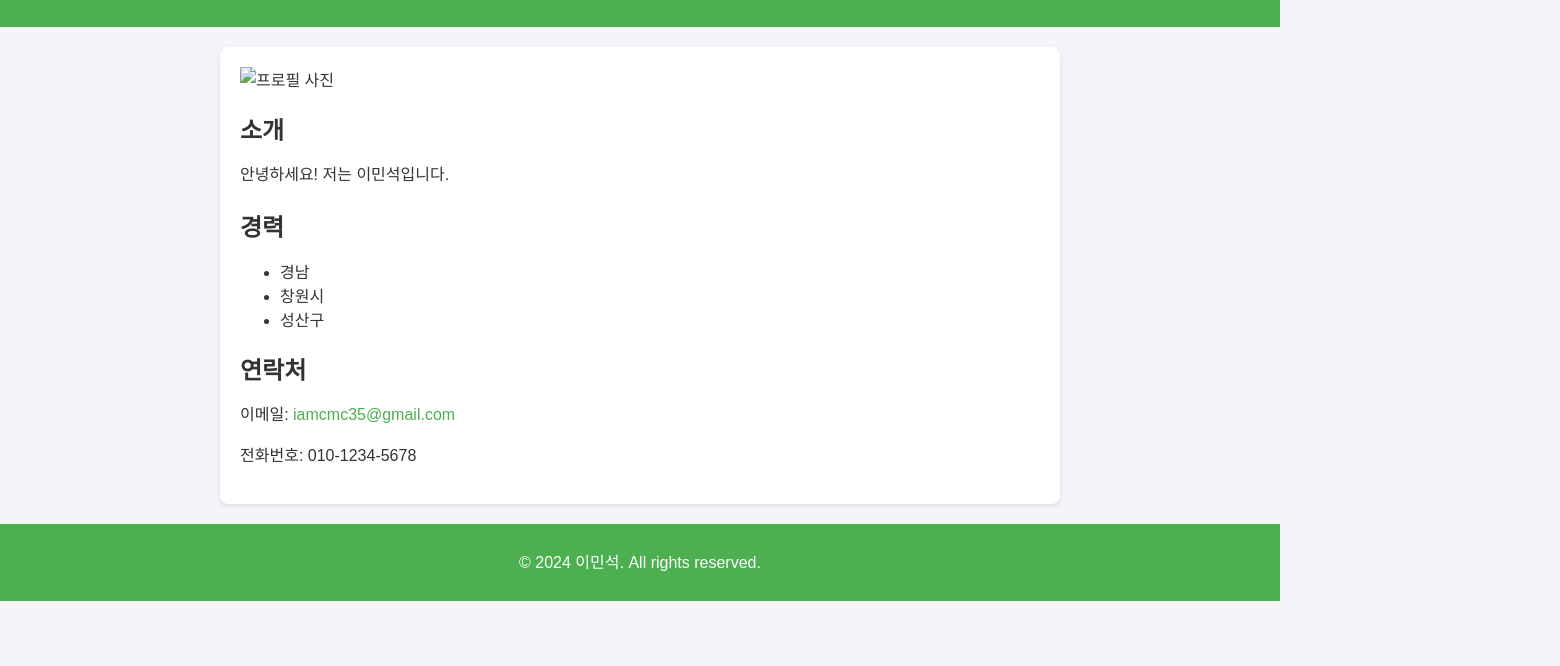
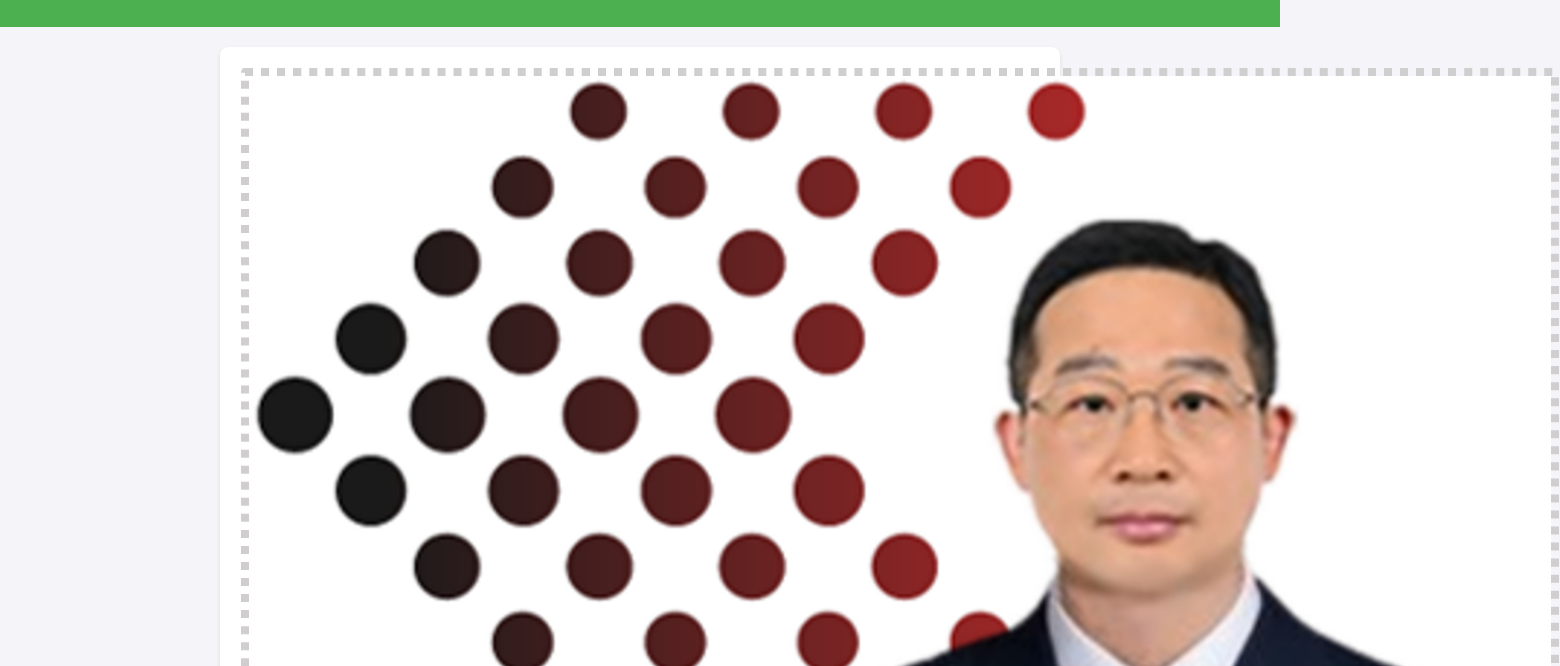
Before and after one commit to iamcmc35/myweb01, a plain HTML site: page index.html in a window 1280 px wide. Shown: the part 90-756 px from the top of the page, 1560 px wide, since content can reach past the window. Drawn offline with Linux system fonts and the light colour scheme.

Commit message:
Update index.html

```diff
--- a/index.html
+++ b/index.html
@@ -54,7 +54,7 @@
         <h1>비즈니스팩토리</h1>
     </header>
     <section>
-        <img src="profile.jpg" alt="프로필 사진" class="profile-pic">
+        <img src="profile.png" alt="프로필 사진" class="profile-pic">
         <h2>소개</h2>
         <p>안녕하세요! 저는 이민석입니다. </p>
 
```
